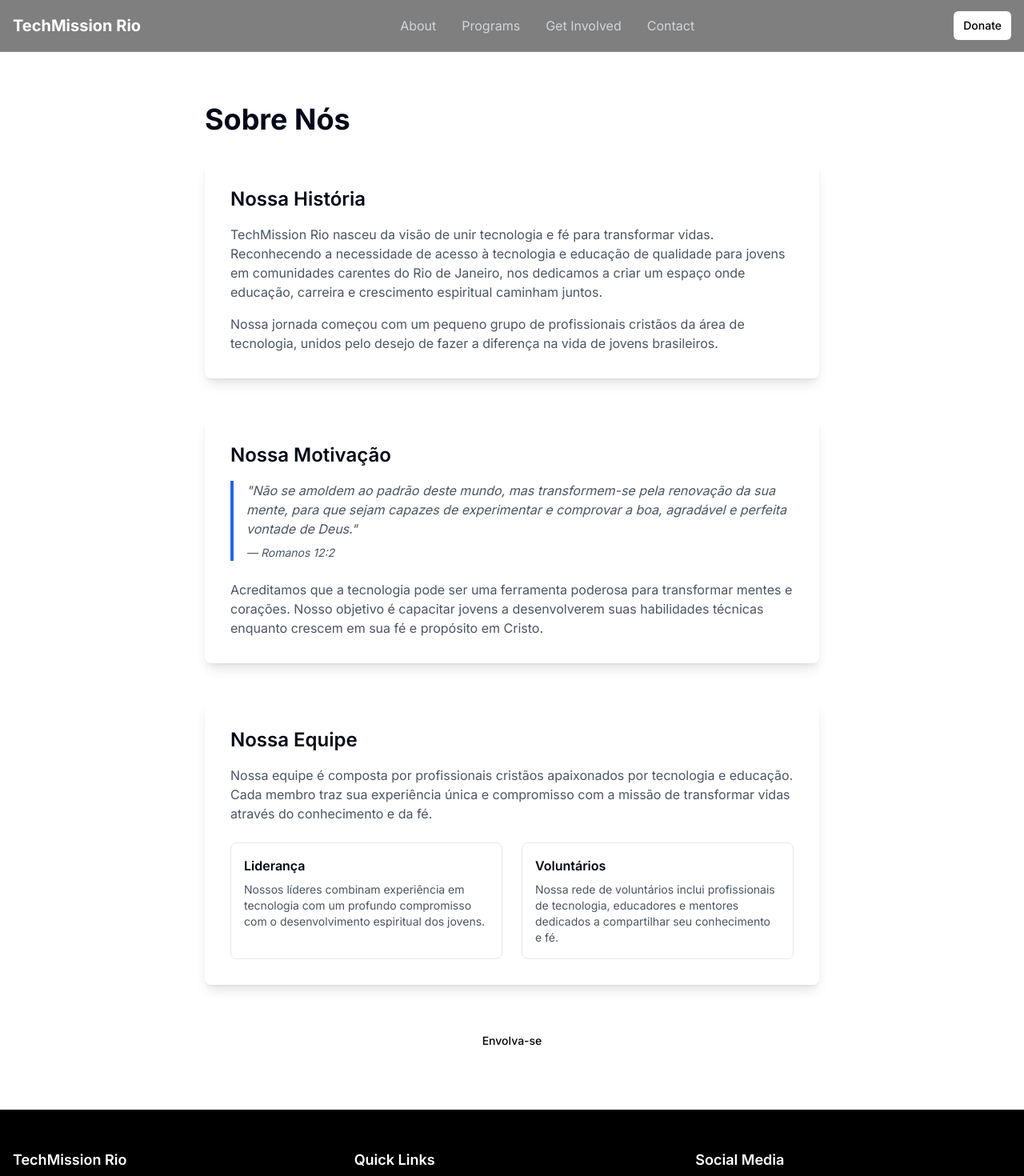
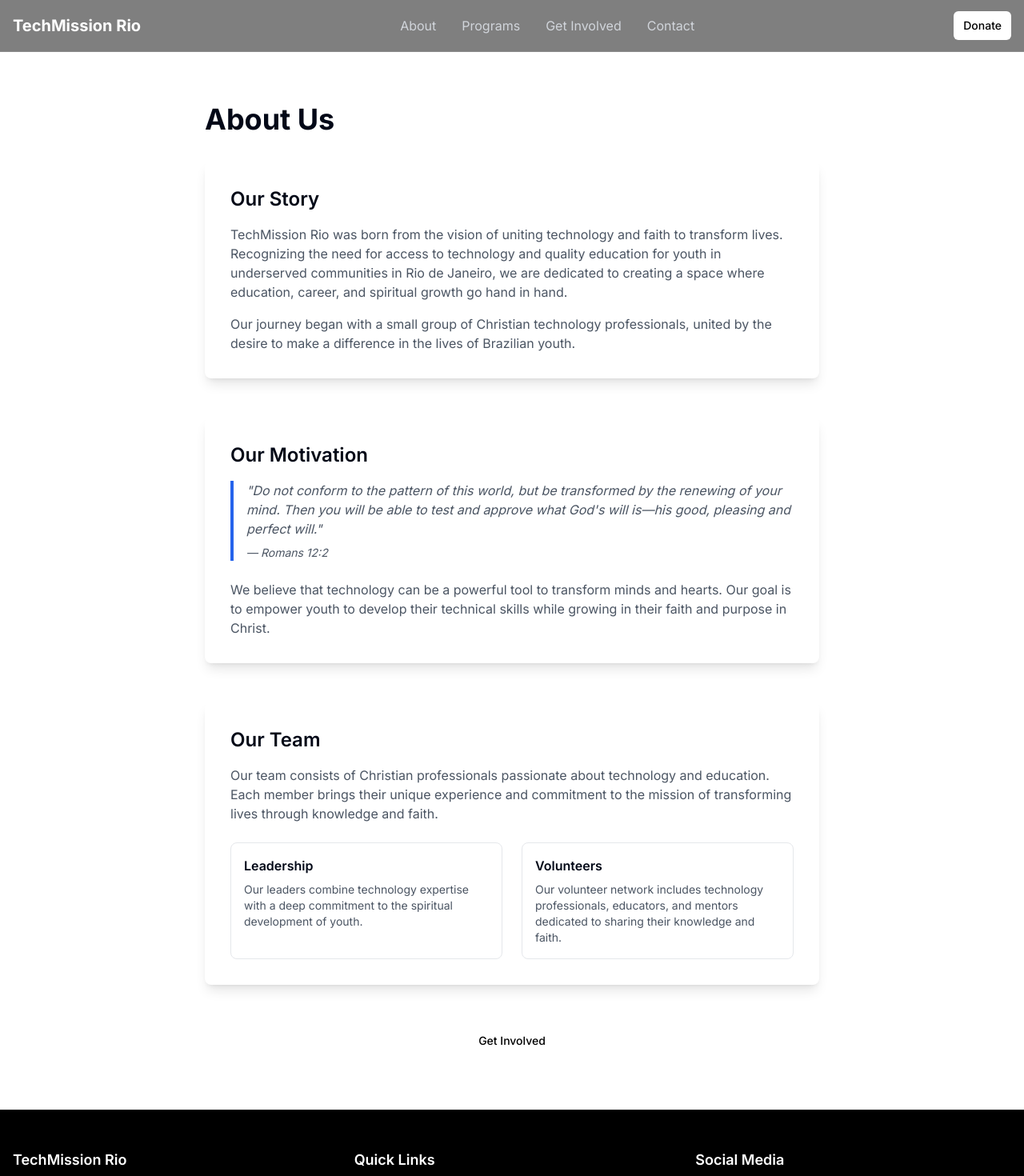
Before and after one commit to ryramzy/techmissionriobuild, a Next.js app: page /about in a window 1280 px wide. Shown: the top 1470 px of the page at 80% size. Built offline with nearby package versions, Linux system fonts and the light colour scheme.

Commit message:
feat: translate all pages from Portuguese to English

```diff
--- a/app/about/page.tsx
+++ b/app/about/page.tsx
@@ -3,66 +3,65 @@ import Link from "next/link"
 import { Button } from "components/Button/Button"
 
 export const metadata: Metadata = {
-  title: "Sobre Nós | TechMission Rio",
-  description: "Conheça nossa história, missão e motivação bíblica para transformar vidas através da tecnologia",
+  title: "About Us | TechMission Rio",
+  description: "Learn about our story, mission, and biblical motivation to transform lives through technology",
 }
 
 export default function AboutPage() {
   return (
     <main className="container mx-auto px-4 py-16">
       <div className="mx-auto max-w-3xl">
-        <h1 className="mb-8 text-4xl font-bold">Sobre Nós</h1>
+        <h1 className="mb-8 text-4xl font-bold">About Us</h1>
 
         <div className="space-y-12">
           <section className="rounded-lg bg-white p-8 shadow-lg dark:bg-gray-800">
-            <h2 className="mb-4 text-2xl font-semibold">Nossa História</h2>
+            <h2 className="mb-4 text-2xl font-semibold">Our Story</h2>
             <p className="mb-4 text-gray-600 dark:text-gray-300">
-              TechMission Rio nasceu da visão de unir tecnologia e fé para transformar vidas.
-              Reconhecendo a necessidade de acesso à tecnologia e educação de qualidade para jovens
-              em comunidades carentes do Rio de Janeiro, nos dedicamos a criar um espaço onde
-              educação, carreira e crescimento espiritual caminham juntos.
+              TechMission Rio was born from the vision of uniting technology and faith to transform lives.
+              Recognizing the need for access to technology and quality education for youth
+              in underserved communities in Rio de Janeiro, we are dedicated to creating a space where
+              education, career, and spiritual growth go hand in hand.
             </p>
             <p className="text-gray-600 dark:text-gray-300">
-              Nossa jornada começou com um pequeno grupo de profissionais cristãos da área de
-              tecnologia, unidos pelo desejo de fazer a diferença na vida de jovens brasileiros.
+              Our journey began with a small group of Christian technology professionals, united by the desire
+              to make a difference in the lives of Brazilian youth.
             </p>
           </section>
 
           <section className="rounded-lg bg-white p-8 shadow-lg dark:bg-gray-800">
-            <h2 className="mb-4 text-2xl font-semibold">Nossa Motivação</h2>
+            <h2 className="mb-4 text-2xl font-semibold">Our Motivation</h2>
             <blockquote className="mb-6 border-l-4 border-blue-600 pl-4 italic text-gray-600 dark:border-blue-500 dark:text-gray-300">
-              "Não se amoldem ao padrão deste mundo, mas transformem-se pela renovação da sua mente,
-              para que sejam capazes de experimentar e comprovar a boa, agradável e perfeita vontade de Deus."
+              "Do not conform to the pattern of this world, but be transformed by the renewing of your mind.
+              Then you will be able to test and approve what God's will is—his good, pleasing and perfect will."
               <br />
-              <span className="mt-2 block text-sm">— Romanos 12:2</span>
+              <span className="mt-2 block text-sm">— Romans 12:2</span>
             </blockquote>
             <p className="text-gray-600 dark:text-gray-300">
-              Acreditamos que a tecnologia pode ser uma ferramenta poderosa para transformar mentes
-              e corações. Nosso objetivo é capacitar jovens a desenvolverem suas habilidades técnicas
-              enquanto crescem em sua fé e propósito em Cristo.
+              We believe that technology can be a powerful tool to transform minds and hearts. Our goal is to
+              empower youth to develop their technical skills while growing in their faith and purpose in Christ.
             </p>
           </section>
 
           <section className="rounded-lg bg-white p-8 shadow-lg dark:bg-gray-800">
-            <h2 className="mb-4 text-2xl font-semibold">Nossa Equipe</h2>
+            <h2 className="mb-4 text-2xl font-semibold">Our Team</h2>
             <p className="mb-6 text-gray-600 dark:text-gray-300">
-              Nossa equipe é composta por profissionais cristãos apaixonados por tecnologia e
-              educação. Cada membro traz sua experiência única e compromisso com a missão de
-              transformar vidas através do conhecimento e da fé.
+              Our team consists of Christian professionals passionate about technology and education.
+              Each member brings their unique experience and commitment to the mission of transforming
+              lives through knowledge and faith.
             </p>
             <div className="grid gap-6 md:grid-cols-2">
               <div className="rounded-lg border border-gray-200 p-4 dark:border-gray-700">
-                <h3 className="mb-2 font-semibold">Liderança</h3>
+                <h3 className="mb-2 font-semibold">Leadership</h3>
                 <p className="text-sm text-gray-600 dark:text-gray-300">
-                  Nossos líderes combinam experiência em tecnologia com um profundo compromisso
-                  com o desenvolvimento espiritual dos jovens.
+                  Our leaders combine technology expertise with a deep commitment to the spiritual
+                  development of youth.
                 </p>
               </div>
               <div className="rounded-lg border border-gray-200 p-4 dark:border-gray-700">
-                <h3 className="mb-2 font-semibold">Voluntários</h3>
+                <h3 className="mb-2 font-semibold">Volunteers</h3>
                 <p className="text-sm text-gray-600 dark:text-gray-300">
-                  Nossa rede de voluntários inclui profissionais de tecnologia, educadores e
-                  mentores dedicados a compartilhar seu conhecimento e fé.
+                  Our volunteer network includes technology professionals, educators, and mentors
+                  dedicated to sharing their knowledge and faith.
                 </p>
               </div>
             </div>
@@ -71,7 +70,7 @@ export default function AboutPage() {
           <div className="text-center">
             <Link href="/get-involved">
               <Button size="lg">
-                Envolva-se
+                Get Involved
               </Button>
             </Link>
           </div>
--- a/app/contact/page.tsx
+++ b/app/contact/page.tsx
@@ -2,24 +2,24 @@ import { Metadata } from "next"
 import { Button } from "components/Button/Button"
 
 export const metadata: Metadata = {
-  title: "Contato | TechMission Rio",
-  description: "Entre em contato conosco para mais informações sobre nossos programas e como se envolver",
+  title: "Contact | TechMission Rio",
+  description: "Get in touch with us for more information about our programs and how to get involved",
 }
 
 export default function ContactPage() {
   return (
     <main className="container mx-auto px-4 py-16">
       <div className="mx-auto max-w-3xl">
-        <h1 className="mb-8 text-4xl font-bold">Contato</h1>
+        <h1 className="mb-8 text-4xl font-bold">Contact</h1>
 
         <div className="grid gap-8 md:grid-cols-2">
           <div className="space-y-8">
             <div className="rounded-lg bg-white p-8 shadow-lg dark:bg-gray-800">
-              <h2 className="mb-4 text-2xl font-semibold">Entre em Contato</h2>
+              <h2 className="mb-4 text-2xl font-semibold">Get in Touch</h2>
               <form className="space-y-6">
                 <div>
                   <label htmlFor="name" className="mb-2 block text-sm font-medium text-gray-700 dark:text-gray-200">
-                    Nome
+                    Name
                   </label>
                   <input
                     type="text"
@@ -45,7 +45,7 @@ export default function ContactPage() {
 
                 <div>
                   <label htmlFor="subject" className="mb-2 block text-sm font-medium text-gray-700 dark:text-gray-200">
-                    Assunto
+                    Subject
                   </label>
                   <select
                     id="subject"
@@ -53,18 +53,18 @@ export default function ContactPage() {
                     className="mt-1 block w-full rounded-lg border border-gray-300 bg-white px-4 py-2 text-gray-900 focus:border-blue-500 focus:outline-none focus:ring-blue-500 dark:border-gray-600 dark:bg-gray-700 dark:text-white dark:focus:border-blue-500"
                     required
                   >
-                    <option value="">Selecione um assunto</option>
-                    <option value="volunteer">Voluntariado</option>
-                    <option value="partnership">Parceria</option>
-                    <option value="donation">Doação</option>
-                    <option value="programs">Programas</option>
-                    <option value="other">Outro</option>
+                    <option value="">Select a subject</option>
+                    <option value="volunteer">Volunteering</option>
+                    <option value="partnership">Partnership</option>
+                    <option value="donation">Donation</option>
+                    <option value="programs">Programs</option>
+                    <option value="other">Other</option>
                   </select>
                 </div>
 
                 <div>
                   <label htmlFor="message" className="mb-2 block text-sm font-medium text-gray-700 dark:text-gray-200">
-                    Mensagem
+                    Message
                   </label>
                   <textarea
                     id="message"
@@ -76,7 +76,7 @@ export default function ContactPage() {
                 </div>
 
                 <Button type="submit" className="w-full">
-                  Enviar Mensagem
+                  Send Message
                 </Button>
               </form>
             </div>
@@ -84,7 +84,7 @@ export default function ContactPage() {
 
           <div className="space-y-8">
             <div className="rounded-lg bg-white p-8 shadow-lg dark:bg-gray-800">
-              <h2 className="mb-4 text-2xl font-semibold">Informações de Contato</h2>
+              <h2 className="mb-4 text-2xl font-semibold">Contact Information</h2>
               <div className="space-y-4">
                 <div>
                   <h3 className="mb-2 font-semibold text-gray-900 dark:text-white">Email</h3>
@@ -96,11 +96,11 @@ export default function ContactPage() {
                   </a>
                 </div>
                 <div>
-                  <h3 className="mb-2 font-semibold text-gray-900 dark:text-white">Localização</h3>
-                  <p className="text-gray-600 dark:text-gray-300">Rio de Janeiro, Brasil</p>
+                  <h3 className="mb-2 font-semibold text-gray-900 dark:text-white">Location</h3>
+                  <p className="text-gray-600 dark:text-gray-300">Rio de Janeiro, Brazil</p>
                 </div>
                 <div>
-                  <h3 className="mb-2 font-semibold text-gray-900 dark:text-white">Redes Sociais</h3>
+                  <h3 className="mb-2 font-semibold text-gray-900 dark:text-white">Social Media</h3>
                   <div className="flex space-x-4">
                     <a
                       href="https://www.instagram.com/techmissionrio/"
@@ -119,11 +119,11 @@ export default function ContactPage() {
             </div>
 
             <div className="rounded-lg bg-white p-8 shadow-lg dark:bg-gray-800">
-              <h2 className="mb-4 text-2xl font-semibold">Horário de Funcionamento</h2>
+              <h2 className="mb-4 text-2xl font-semibold">Business Hours</h2>
               <div className="space-y-2 text-gray-600 dark:text-gray-300">
-                <p>Segunda a Sexta: 9h às 18h</p>
-                <p>Sábado: 9h às 13h</p>
-                <p>Domingo: Fechado</p>
+                <p>Monday to Friday: 9am to 6pm</p>
+                <p>Saturday: 9am to 1pm</p>
+                <p>Sunday: Closed</p>
               </div>
             </div>
           </div>
--- a/app/get-involved/page.tsx
+++ b/app/get-involved/page.tsx
@@ -3,69 +3,69 @@ import Link from "next/link"
 import { Button } from "components/Button/Button"
 
 export const metadata: Metadata = {
-  title: "Envolva-se | TechMission Rio",
-  description: "Descubra como você pode fazer parte da transformação de vidas através da tecnologia",
+  title: "Get Involved | TechMission Rio",
+  description: "Discover how you can be part of transforming lives through technology",
 }
 
 export default function GetInvolvedPage() {
   return (
     <main className="container mx-auto px-4 py-16">
       <div className="mx-auto max-w-3xl">
-        <h1 className="mb-8 text-4xl font-bold">Envolva-se</h1>
+        <h1 className="mb-8 text-4xl font-bold">Get Involved</h1>
 
         <div className="space-y-8">
           <div className="rounded-lg bg-white p-8 shadow-lg dark:bg-gray-800">
-            <h2 className="mb-4 text-2xl font-semibold">Voluntariado</h2>
+            <h2 className="mb-4 text-2xl font-semibold">Volunteering</h2>
             <p className="mb-6 text-gray-600 dark:text-gray-300">
-              Seja um mentor, tutor ou instrutor. Compartilhe seu conhecimento e faça a diferença na vida de jovens.
+              Become a mentor, tutor, or instructor. Share your knowledge and make a difference in the lives of youth.
             </p>
             <Link href="/contact">
               <Button variant="secondary">
-                Quero Ser Voluntário
+                I Want to Volunteer
               </Button>
             </Link>
           </div>
 
           <div className="rounded-lg bg-white p-8 shadow-lg dark:bg-gray-800">
-            <h2 className="mb-4 text-2xl font-semibold">Parcerias</h2>
+            <h2 className="mb-4 text-2xl font-semibold">Partnerships</h2>
             <p className="mb-6 text-gray-600 dark:text-gray-300">
-              Empresas e organizações podem apoiar através de:
+              Companies and organizations can support through:
             </p>
             <ul className="mb-6 list-inside list-disc space-y-2 text-gray-600 dark:text-gray-300">
-              <li>Doação de equipamentos</li>
-              <li>Patrocínio de programas</li>
-              <li>Oportunidades de estágio</li>
-              <li>Workshops e palestras</li>
+              <li>Equipment donations</li>
+              <li>Program sponsorship</li>
+              <li>Internship opportunities</li>
+              <li>Workshops and lectures</li>
             </ul>
             <Link href="/contact">
               <Button variant="secondary">
-                Seja um Parceiro
+                Become a Partner
               </Button>
             </Link>
           </div>
 
           <div className="rounded-lg bg-white p-8 shadow-lg dark:bg-gray-800">
-            <h2 className="mb-4 text-2xl font-semibold">Doações</h2>
+            <h2 className="mb-4 text-2xl font-semibold">Donations</h2>
             <p className="mb-6 text-gray-600 dark:text-gray-300">
-              Sua contribuição ajuda a manter nossos programas e expandir nosso impacto.
+              Your contribution helps maintain our programs and expand our impact.
             </p>
             <div className="mb-6 grid gap-4 md:grid-cols-2">
               <div className="rounded-lg border border-gray-200 p-4 dark:border-gray-700">
-                <h3 className="mb-2 font-semibold">Doação Mensal</h3>
+                <h3 className="mb-2 font-semibold">Monthly Donation</h3>
                 <p className="text-sm text-gray-600 dark:text-gray-300">
-                  Apoie mensalmente nossos programas e ajude a sustentar nossa missão.
+                  Support our programs monthly and help sustain our mission.
                 </p>
               </div>
               <div className="rounded-lg border border-gray-200 p-4 dark:border-gray-700">
-                <h3 className="mb-2 font-semibold">Doação Única</h3>
+                <h3 className="mb-2 font-semibold">One-time Donation</h3>
                 <p className="text-sm text-gray-600 dark:text-gray-300">
-                  Contribua com um valor único para projetos específicos ou necessidades imediatas.
+                  Contribute a one-time amount for specific projects or immediate needs.
                 </p>
               </div>
             </div>
             <Link href="/donate">
               <Button variant="primary" className="w-full">
-                Faça uma Doação
+                Make a Donation
               </Button>
             </Link>
           </div>
--- a/app/join/page.tsx
+++ b/app/join/page.tsx
@@ -2,21 +2,21 @@ import { Metadata } from "next"
 import { Button } from "components/Button/Button"
 
 export const metadata: Metadata = {
-  title: "Junte-se a Nós | TechMission Rio",
-  description: "Faça parte da comunidade tech do Rio de Janeiro",
+  title: "Join Us | TechMission Rio",
+  description: "Become part of the tech community in Rio de Janeiro",
 }
 
 export default function JoinPage() {
   return (
     <main className="container mx-auto px-4 py-16">
       <div className="mx-auto max-w-2xl">
-        <h1 className="mb-8 text-4xl font-bold">Junte-se a Nós</h1>
+        <h1 className="mb-8 text-4xl font-bold">Join Us</h1>
 
         <div className="rounded-lg bg-white p-8 shadow-lg dark:bg-gray-800">
           <form className="space-y-6">
             <div>
               <label htmlFor="name" className="mb-2 block text-sm font-medium text-gray-700 dark:text-gray-200">
-                Nome completo
+                Full name
               </label>
               <input
                 type="text"
@@ -42,7 +42,7 @@ export default function JoinPage() {
 
             <div>
               <label htmlFor="interest" className="mb-2 block text-sm font-medium text-gray-700 dark:text-gray-200">
-                Área de interesse
+                Area of interest
               </label>
               <select
                 id="interest"
@@ -50,17 +50,17 @@ export default function JoinPage() {
                 className="mt-1 block w-full rounded-lg border border-gray-300 bg-white px-4 py-2 text-gray-900 focus:border-blue-500 focus:outline-none focus:ring-blue-500 dark:border-gray-600 dark:bg-gray-700 dark:text-white dark:focus:border-blue-500"
                 required
               >
-                <option value="">Selecione uma opção</option>
-                <option value="bootcamp">Bootcamp Full-Stack</option>
-                <option value="mentorship">Programa de Mentoria</option>
-                <option value="volunteer">Voluntariado</option>
-                <option value="partnership">Parceria Empresarial</option>
+                <option value="">Select an option</option>
+                <option value="bootcamp">Full-Stack Bootcamp</option>
+                <option value="mentorship">Mentorship Program</option>
+                <option value="volunteer">Volunteering</option>
+                <option value="partnership">Business Partnership</option>
               </select>
             </div>
 
             <div>
               <label htmlFor="message" className="mb-2 block text-sm font-medium text-gray-700 dark:text-gray-200">
-                Mensagem
+                Message
               </label>
               <textarea
                 id="message"
@@ -71,7 +71,7 @@ export default function JoinPage() {
             </div>
 
             <Button type="submit" size="lg" className="w-full">
-              Enviar
+              Submit
             </Button>
           </form>
         </div>
```
Also changed, not shown: app/programs/page.tsx (+17 -17 lines).
